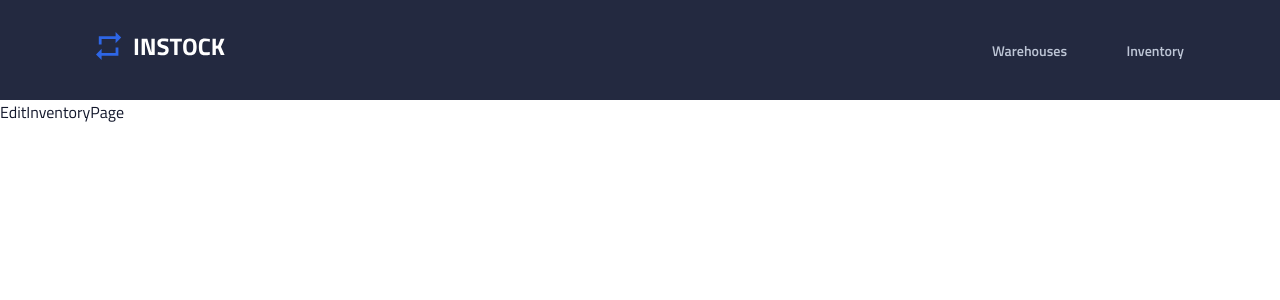
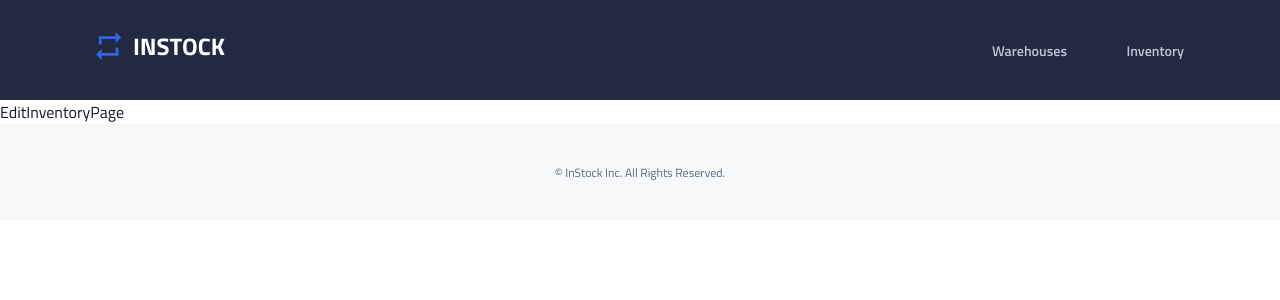
Before and after one commit to JimmyZ98/InStock, a React (Create React App) app: page /inventory-edit in a window 1280 px wide. Shown: the top 300 px of the page. Built offline with nearby package versions, Linux system fonts and the light colour scheme.

Commit message:
Created styled footer component

```diff
--- a/src/App.js
+++ b/src/App.js
@@ -8,6 +8,7 @@ import EditWarehousePage from "./pages/EditWarehousePage/EditWarehousePage";
 import AddInventoryPage from "./pages/AddInventoryPage/AddInventoryPage";
 import EditInventoryPage from "./pages/EditInventoryPage/EditInventoryPage";
 import Header from "./components/Header/Header";
+import Footer from "./components/Footer/Footer";
 
 function App() {
   return (
@@ -24,6 +25,7 @@ function App() {
           <Route path="/inventory-add" component={AddInventoryPage} />
           <Route path="/inventory-edit" component={EditInventoryPage} />
         </Switch>
+        <Footer />
       </BrowserRouter>
     </div>
   );
--- /dev/null
+++ b/src/components/Footer/Footer.js
@@ -0,0 +1,12 @@
+import React from 'react';
+import './Footer.scss';
+
+function Footer() {
+  return (
+    <div className="footer">
+        <p className="footer__copyright">&copy; InStock Inc. All Rights Reserved.</p>
+    </div>
+  )
+}
+
+export default Footer
--- /dev/null
+++ b/src/components/Footer/Footer.scss
@@ -0,0 +1,20 @@
+@use '../../styles/partials/colors' as *;
+@use '../../styles/partials/mixins' as *;
+@use '../../styles/global.scss' as *;
+
+.footer {
+    background-color: $background-light;
+    height: 6rem;
+    display: flex;
+    justify-content: center;
+    align-items: center;
+
+    &__copyright {
+        color: $secondary-dark;
+        font-size: .69rem;
+
+        @include tablet {
+            font-size: .75rem;
+        }
+    }
+}
```
